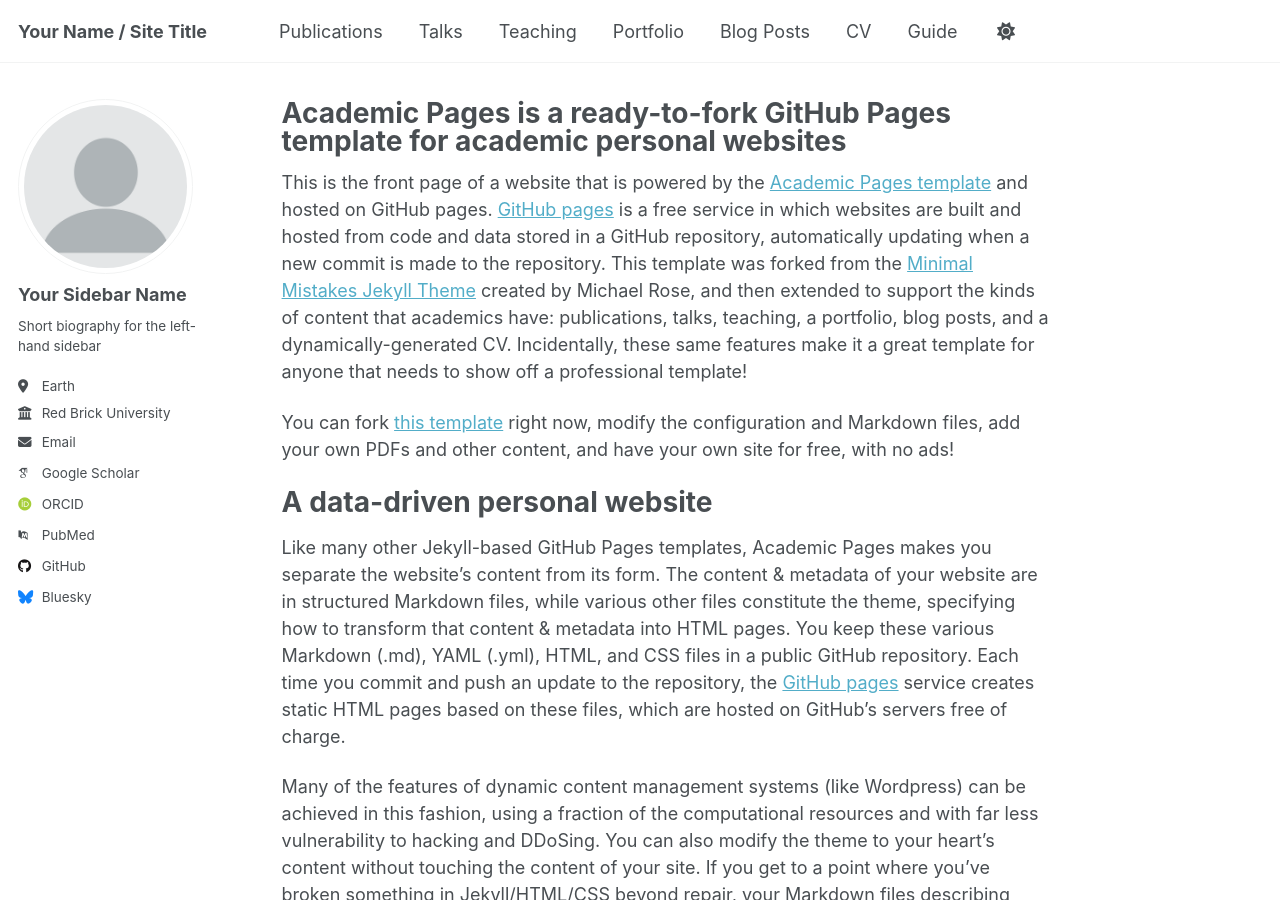
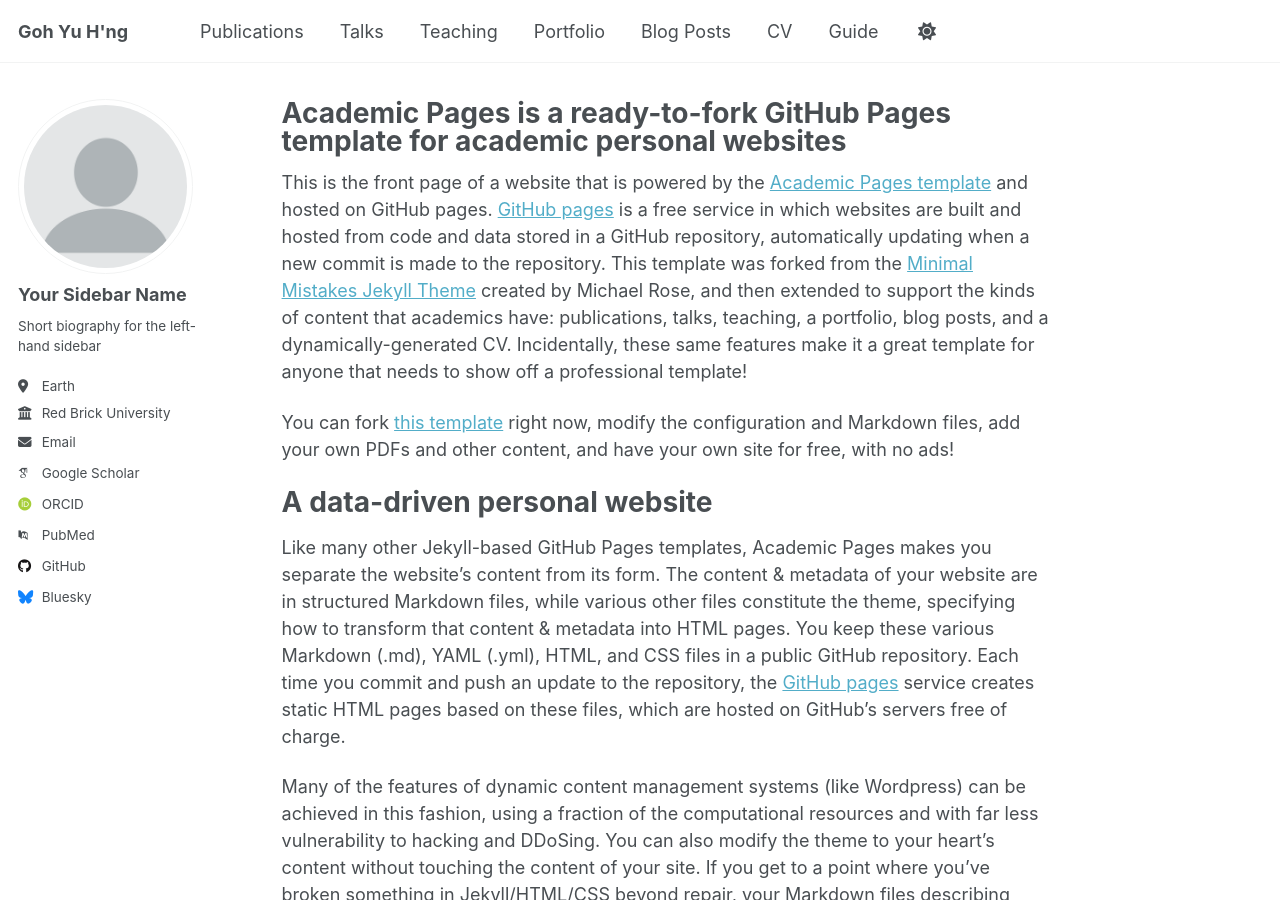
Before and after one commit to ianyhgg/ian-trying, a Jekyll site: the page built from _pages/about.md, in a window 1280 px wide and 900 px high. Built offline with Jekyll 4.4.1, drawn with Linux system fonts in a browser that asks for light colours; some web fonts are replaced; a script that is not in the unit is left out.

Commit message:
Title Update

```diff
--- a/_config.yml
+++ b/_config.yml
@@ -9,7 +9,7 @@
 # Basic Site Settings
 locale                   : "en-US"
 site_theme               : "default"
-title                    : "Your Name / Site Title"
+title                    : "Goh Yu H'ng"
 title_separator          : "-"
 name                     : &name "Your Name"
 description              : &description "personal description"
```
